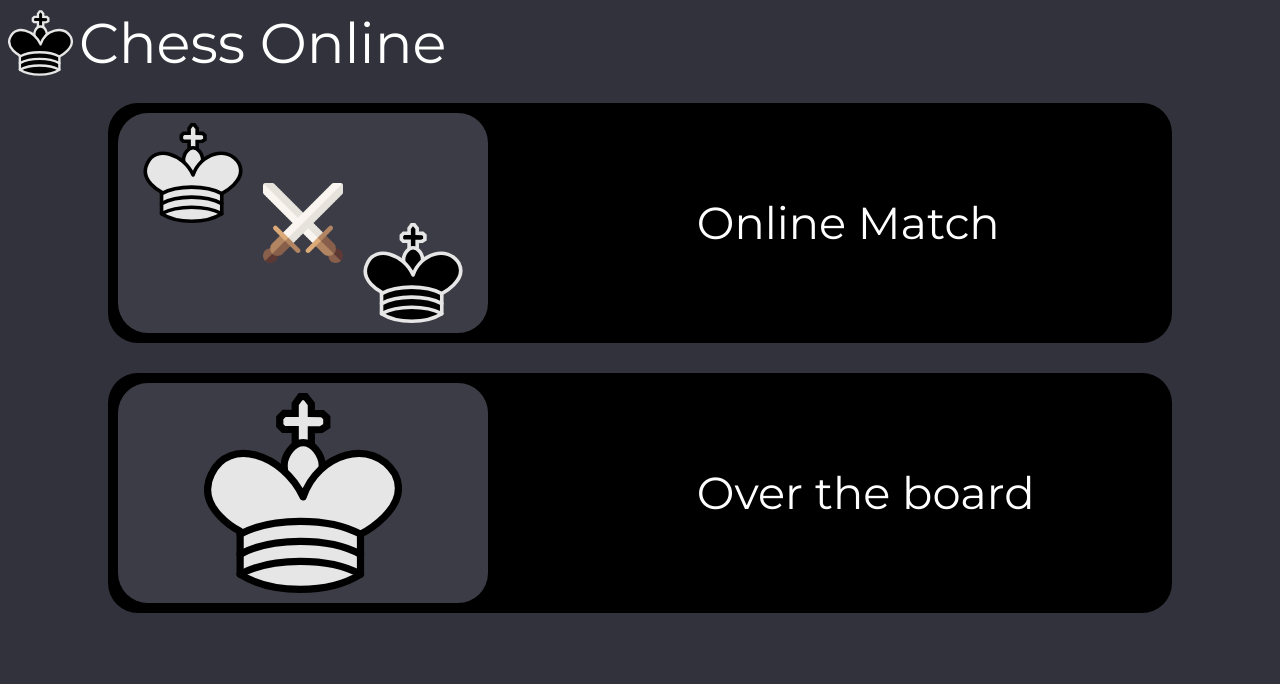
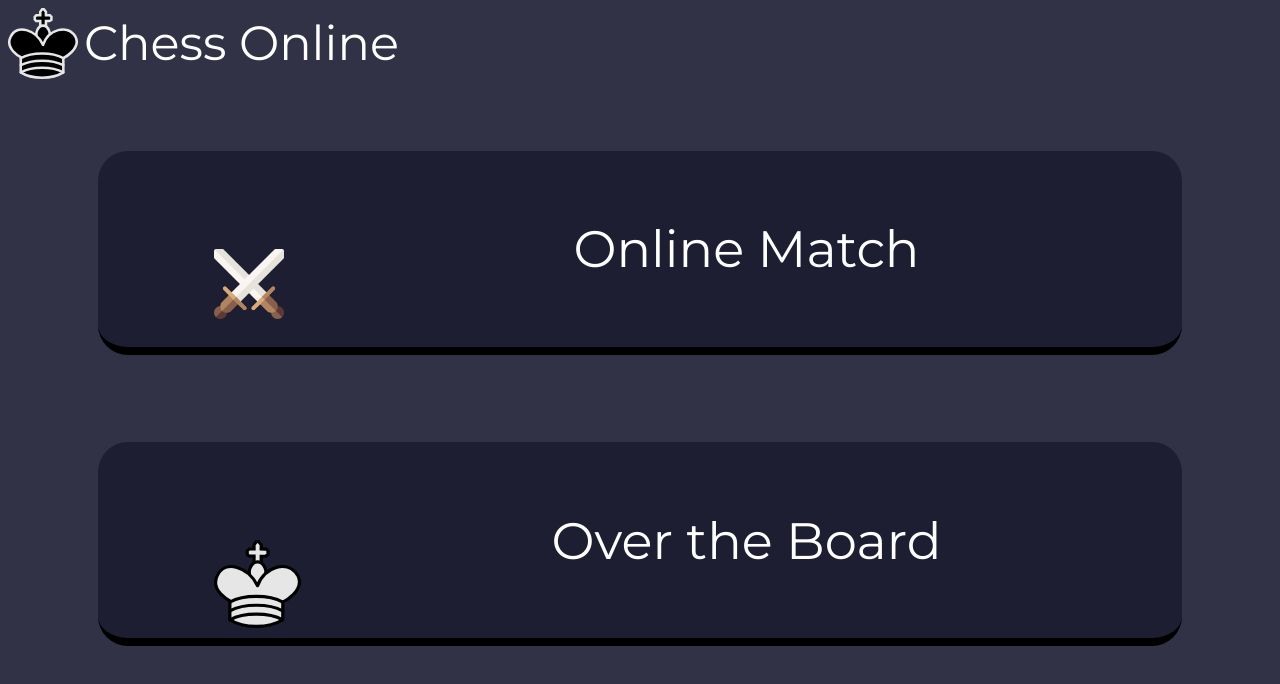
Before and after one commit to CHRISO1503/chess, a React (Vite) app in the folder frontend/: page / in a window 1280 px wide. Shown: the top 684 px of the page. Built offline with nearby package versions, Linux system fonts and the light colour scheme.

Commit message:
Styled homepage (cross compatible)

```diff
--- a/frontend/src/components/game/game.tsx
+++ b/frontend/src/components/game/game.tsx
@@ -105,26 +105,16 @@ export default function Game({
     const { height, width } = useWindowDimensions();
     return (
         <>
-            <div
-                style={{
-                    display: "flex",
-                    justifyContent: "center",
-                    transform:
-                        width > tileWidth * 8
-                            ? "scale(1)"
-                            : `scale(${width / (tileWidth * 8) - 0.05})`,
-                    transformOrigin: "top",
-                }}
-            >
+            <div className="game">
                 <div>
                     <Board />
                 </div>
-                <div style={{ marginLeft: -tileWidth * 8 }}>
+                <div>
                     <Pieces
                         boardMap={boardFlipped ? flipBoard(boardMap) : boardMap}
                     />
                 </div>
-                <div style={{ marginLeft: -tileWidth * 8 }}>
+                <div>
                     <GameLogic
                         moveMap={moveMap}
                         setMoveMap={setMoveMap}
--- a/frontend/src/components/header.tsx
+++ b/frontend/src/components/header.tsx
@@ -8,28 +8,16 @@ export default function Header() {
     const navigate = useNavigate();
     return (
         <div
-            style={{
-                display: "flex",
-                marginTop: 0,
-                marginBottom: "10px",
+            className="header"
+            onClick={() => {
+                navigate("/");
             }}
         >
             <img
                 src={blackKing}
-                style={{
-                    width: tileWidth * 0.65,
-                    userSelect: "none",
-                }}
                 draggable="false"
             />
             <button
-                className="navigate"
-                style={{
-                    textAlign: "center",
-                    fontSize: "3.5em",
-                    background: "none",
-                    border: "none",
-                }}
                 onClick={() => {
                     navigate("/");
                 }}
--- a/frontend/src/components/homeMenu/onlineButton.tsx
+++ b/frontend/src/components/homeMenu/onlineButton.tsx
@@ -7,13 +7,14 @@ export default function OnlineButton() {
     const navigate = useNavigate();
 
     return (
-        <div className="home-menu-button online-button" onClick={() => navigate("/online")}>
+        <div
+            className="home-menu-button online-button"
+            onClick={() => navigate("/online")}
+        >
             <div>
-                <img src={whiteKing} className="white-king" />
-                <img src={crossedSwords} className="crossed-swords" />
-                <img src={blackKing} className="black-king" />
+                <img src={crossedSwords} />
             </div>
-            Online Match
+            <p>Online Match</p>
         </div>
     );
 }
--- a/frontend/src/components/homeMenu/overTheBoardButton.tsx
+++ b/frontend/src/components/homeMenu/overTheBoardButton.tsx
@@ -9,9 +9,9 @@ export default function OverTheBoardButton() {
             onClick={() => navigate("/overtheboard")}
         >
             <div>
-                <img src={whiteKing} className="white-king" />
+                <img src={whiteKing} />
             </div>
-            Over the board
+            <p>Over the Board</p>
         </div>
     );
 }
--- a/frontend/src/home.css
+++ b/frontend/src/home.css
@@ -1,7 +1,7 @@
 @import url("https://fonts.googleapis.com/css2?family=Montserrat&display=swap");
 
 body {
-    background-color: rgb(50, 50, 60);
+    background-color: rgb(50, 50, 70);
     color: white;
 }
 
@@ -16,81 +16,178 @@ div {
 .blur-content {
     filter: blur(2px);
 }
+.header {
+    display: flex;
+    margin-top: 0;
+    margin-bottom: 10px;
+    margin: auto;
+}
+.header > button {
+    text-align: center;
+    font-size: min(10vw, 10vh, 3em);
+    background: none;
+    border: none;
+}
+.header > img {
+    width: min(10vw, 10vh, 70px);
+    user-select: none;
+}
+.header:hover {
+    cursor: pointer;
+}
+.header > button:hover {
+    cursor: pointer;
+}
 
-.navigate:hover {
-    cursor: pointer;
+.home-menu {
+    display: flex;
+    flex-direction: column;
+    justify-content: space-evenly;
+    align-content: center;
+    height: 80vh;
+}
+
+@media (min-width: 800px), (orientation: landscape) {
+    .game {
+        display: flex;
+        justify-content: center;
+    }
+    .game > div {
+        position: absolute;
     }
 
     .home-menu-button {
         display: inline-flex;
         flex-basis: auto;
-    font-size: 2.8em;
+        font-size: 4vw;
         transform: scale(1);
         transition: transform 100ms linear;
-    background-color: rgb(0, 0, 0);
+        background-color: rgb(30, 30, 50);
         border-radius: 30px;
         padding: 10px;
         text-align: center;
-    margin-inline: 100px;
+        margin-inline: 7vw;
         align-items: center;
         margin-top: 15px;
         margin-bottom: 15px;
+        justify-content: space-between;
+        height: 22vh;
+        position: relative;
+        border-bottom: solid 1vh black;
     }
     .home-menu-button > div {
+        position: absolute;
         display: flex;
         justify-content: center;
-    background-color: rgb(60, 60, 70);
-    border-radius: 30px;
-    padding: 10px;
-    width: 350px;
-    height: 200px;
-    margin-right: 20%;
+        width: 20%;
+        min-width: 22vh;
+        height: 100%;
+        position: relative;
+    }
+    .home-menu-button > p {
+        width: 80%;
     }
     .home-menu-button:hover {
         cursor: pointer;
-    transform: scale(1.1);
+        transform: scale(1.03);
+        transition: transform 100ms linear;
+        background-color: rgb(40, 40, 60);
+    }
+    .online-button > div > img {
+        position: absolute;
+        top: 50%;
+        left: 50%;
+        height: 40%;
+        transform: rotate(0deg) translate(-50%, -50%);
+        transform-origin: 0% 0%;
         transition: transform 100ms linear;
     }
-.crossed-swords {
-    width: 80px;
-    height: 80px;
-    margin-left: 20px;
-    margin-right: 20px;
-    margin-top: 60px;
-    transform: rotate(0deg);
+    .offline-button > div > img {
+        position: absolute;
+        top: 50%;
+        left: 50%;
+        height: 50%;
+        transform: rotate(0deg) translate(-50%, -50%);
+        transform-origin: 0% 0%;
         transition: transform 100ms linear;
     }
-.online-button > div > .black-king {
-    width: 100px;
-    height: 100px;
-    margin-top: 100px;
-    transform: rotate(0deg);
+    .online-button:hover > div > img {
+        transform: rotate(-15deg) translate(-50%, -50%);
+        transition: transform 100ms ease-in-out;
+    }
+    .offline-button:hover > div > img {
+        transform: rotate(-15deg) translate(-50%, -50%);
         transition: transform 100ms linear;
     }
-.online-button > div > .white-king {
-    width: 100px;
-    height: 100px;
-    transform: rotate(0deg);
+}
+
+@media (max-width: 800px) and (orientation: portrait) {
+    .home-menu-button {
+        display: inline-flex;
+        flex-basis: auto;
+        flex-direction: column;
+        font-size: 4vw;
+        transform: scale(1);
         transition: transform 100ms linear;
+        background-color: rgb(30, 30, 50);
+        border-radius: 30px;
+        padding: 10px;
+        text-align: center;
+        margin-inline: 7vw;
+        align-items: center;
+        margin-top: 15px;
+        margin-bottom: 15px;
+        justify-content: space-between;
+        height: 22vh;
+        position: relative;
+        border-bottom: solid 1vh black;
     }
-.online-button:hover > div > img.crossed-swords {
-    transform: rotate(-9deg);
-    transition: transform 250ms ease-in-out;
-}
-.online-button:hover > div > img.black-king {
-    transform: rotate(30deg);
-    transition: transform 250ms linear;
-}
-.online-button:hover > div > img.white-king {
-    transform: rotate(-20deg);
-    transition: transform 250ms linear;
-}
-.offline-button:hover > div > img.white-king {
-    transform: rotate(-12deg);
-    transition: transform 250ms linear;
-}
-.home-menu {
+    .home-menu-button > div {
+        position: relative;
+        width: 50%;
+        height: 70%;
         display: flex;
-    flex-direction: column;
         justify-content: center;
     }
+    .online-button > div > img {
+        height: 80%;
+        padding-top: 10%;
+    }
+    .offline-button > div > img {
+        height: 100%;
+    }
+}
+
+@media (max-width: 1000px), (max-height: 1000px) {
+    .game {
+        display: flex;
+        justify-content: center;
+    }
+    .game > div {
+        position: absolute;
+        transform: scale(0.6);
+        transform-origin: top;
+    }
+}
+@media (max-width: 600px), (max-height: 600px) {
+    .game {
+        display: flex;
+        justify-content: center;
+    }
+    .game > div {
+        position: absolute;
+        transform: scale(0.4);
+        transform-origin: top;
+    }
+}
+@media (max-width: 350px), (max-height: 350px) {
+    .game {
+        display: flex;
+        justify-content: center;
+    }
+    .game > div {
+        position: absolute;
+        transform: scale(0.3);
+        transform-origin: top;
+    }
+}
```
Lines whose indentation alone changed are shown as unchanged.
